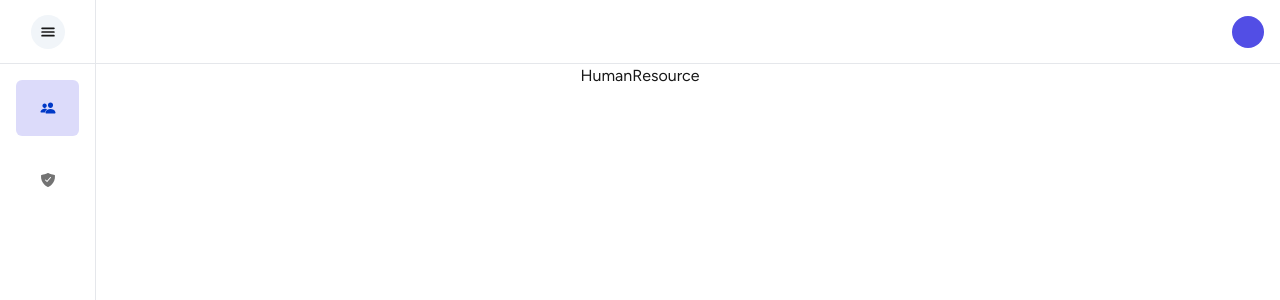
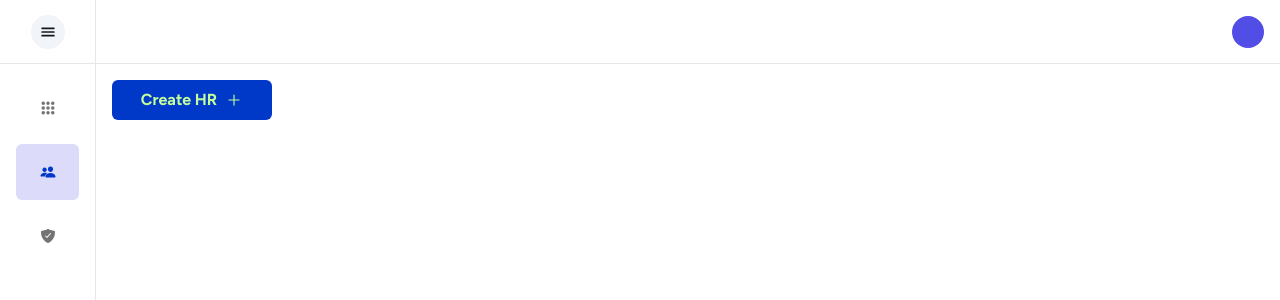
Before and after one commit to rn-mgl/nest-client, a Next.js app: page /nest/controller/hr in a window 1280 px wide. Shown: the top 300 px of the page. Built offline with nearby package versions, Linux system fonts and the light colour scheme.

Commit message:
started add hr

```diff
--- /dev/null
+++ b/app/nest/controller/hr/layout.tsx
@@ -0,0 +1,11 @@
+import { Metadata } from "next";
+
+export const metadata: Metadata = {
+  title: "HR | Admin",
+};
+
+export default function RootLayout({
+  children,
+}: Readonly<{ children: React.ReactNode }>) {
+  return <>{children}</>;
+}
--- a/app/nest/controller/hr/page.tsx
+++ b/app/nest/controller/hr/page.tsx
@@ -1,7 +1,22 @@
-import React from "react";
+import { IoAdd } from "react-icons/io5";
 
 const HumanResource = () => {
-  return <div>HumanResource</div>;
+  return (
+    <div className="w-full h-full flex flex-col items-center justify-start">
+      <div
+        className="w-full h-full flex flex-col items-center justify-start max-w-screen-l-l p-2
+                  t:items-start t:p-4 gap-2"
+      >
+        <button
+          className="bg-accent-blue text-accent-yellow w-full p-2 rounded-md font-bold flex flex-row items-center justify-center
+                  gap-2 t:w-40 hover:brightness-90 transition-all"
+        >
+          Create HR
+          <IoAdd className="text-lg" />
+        </button>
+      </div>
+    </div>
+  );
 };
 
 export default HumanResource;
--- a/app/nest/controller/layout.tsx
+++ b/app/nest/controller/layout.tsx
@@ -1,12 +1,17 @@
 import Nav from "@/src/components/global/Nav";
 import { Metadata } from "next";
-import { IoPeople, IoShieldCheckmark } from "react-icons/io5";
+import { IoApps, IoPeople, IoShieldCheckmark } from "react-icons/io5";
 
 export const metadata: Metadata = {
   title: "Dashboard | Admin",
 };
 
 const NAV_LINKS = [
+  {
+    label: "Dashboard",
+    url: "",
+    icon: <IoApps />,
+  },
   {
     label: "Human Resource",
     url: "/hr",
@@ -23,7 +28,7 @@ export default function RootLayout({
   children,
 }: Readonly<{ children: React.ReactNode }>) {
   return (
-    <div className="w-full h-full flex flex-col items-center justify-start">
+    <div className="w-full h-screen flex flex-col items-center justify-start">
       <Nav home="/nest/controller" navLinks={NAV_LINKS}>
         {children}
       </Nav>
--- a/src/components/global/Nav.tsx
+++ b/src/components/global/Nav.tsx
@@ -12,27 +12,35 @@ const Nav: React.FC<SideNavInterface & { children: React.ReactNode }> = (
 ) => {
   const [sideNavVisible, setSideNavVisible] = React.useState(false);
 
-  const handleSideNavVisible = () => {
-    setSideNavVisible((prev) => !prev);
+  const handleSideNavVisible = (type: "button" | "link") => {
+    setSideNavVisible((prev) => {
+      switch (type) {
+        case "button":
+          return !prev;
+        case "link":
+          // if link and laptop view, maintain side nav state
+          return window.innerWidth >= 1024 ? prev : !prev;
+      }
+    });
   };
 
   const path = usePathname();
 
   const mappedLinks = props.navLinks.map((link) => {
-    const activeLink = path.includes(link.url);
+    const activeLink =
+      link.url === "" ? path === props.home : path.includes(link.url);
 
     return (
       <Link
+        onClick={() => handleSideNavVisible("link")}
         key={link.label}
         href={`${props.home}${link.url}`}
         className={`p-4 rounded-md w-full flex flex-row items-center justify-start transition-all
                      gap-2 h-14 ${
-                       sideNavVisible ? "justify-start" : "justify-center"
-                     } ${
-          activeLink
-            ? "bg-accent-purple/20 font-semibold hover:bg-accent-purple/50"
-            : "bg-white hover:bg-neutral-100"
-        }`}
+                       activeLink
+                         ? "bg-accent-purple/20 font-semibold hover:bg-accent-purple/40"
+                         : "bg-white hover:bg-neutral-100"
+                     }  ${sideNavVisible ? "justify-start" : "justify-center"}`}
       >
         <span
           className={`${activeLink ? "text-accent-blue" : "text-neutral-500"}`}
@@ -51,11 +59,11 @@ const Nav: React.FC<SideNavInterface & { children: React.ReactNode }> = (
   });
 
   return (
-    <div className="w-full flex flex-row items-center justify-start">
+    <div className="w-full h-full flex flex-row items-start justify-center">
       {/* side nav */}
       <div
         className={`w-full h-full fixed top-0 left-0 bg-white flex flex-col items-center justify-start transition-all
-                    t:w-6/12 t:max-w-6/12 t:min-w-6/12 z-50 border-r-[1px] overflow-hidden
+                    t:w-6/12 t:max-w-6/12 t:min-w-6/12 z-50 border-r-[1px] overflow-hidden l-s:static
                     ${
                       sideNavVisible
                         ? "translate-x-0 l-s:translate-x-0 l-s:w-72 l-s:max-w-72 l-s:min-w-72"
@@ -67,7 +75,7 @@ const Nav: React.FC<SideNavInterface & { children: React.ReactNode }> = (
                     ${sideNavVisible ? "justify-between" : "justify-center"}`}
         >
           <button
-            onClick={handleSideNavVisible}
+            onClick={() => handleSideNavVisible("button")}
             className="p-2 rounded-full hover:bg-accent-purple/20 transition-all bg-slate-100"
           >
             <IoMenu className="text-lg" />
@@ -82,7 +90,7 @@ const Nav: React.FC<SideNavInterface & { children: React.ReactNode }> = (
           </div>
         </div>
 
-        <div className="w-full flex flex-col items-center justify-start p-4 gap-4">
+        <div className="w-full flex flex-col items-center justify-start p-4 gap-2">
           {mappedLinks}
         </div>
       </div>
@@ -95,25 +103,23 @@ const Nav: React.FC<SideNavInterface & { children: React.ReactNode }> = (
         />
       ) : null}
 
-      <div className="w-full flex flex-col items-center justify-start">
+      <div className="w-full h-full flex flex-col items-center justify-start">
         {/* head nav */}
         <div className="w-full flex flex-row items-center justify-between p-4 bg-white border-b-[1px] h-16">
-          <div className="hidden l-s:flex">
-            <Logo url={props.home} type="dark" />
-          </div>
-
           <button
-            onClick={handleSideNavVisible}
+            onClick={() => handleSideNavVisible("button")}
             className="p-2 rounded-full hover:bg-accent-purple/20 transition-all l-s:hidden"
           >
             <IoMenu className="text-lg" />
           </button>
 
-          <div className="w-8 h-8 min-w-8 min-h-8 bg-accent-purple rounded-full"></div>
+          <div className="w-8 h-8 min-w-8 min-h-8 bg-accent-purple rounded-full ml-auto"></div>
         </div>
 
         {/* main content */}
-        {props.children}
+        <div className="w-full h-full flex flex-col items-center justify-start overflow-y-auto">
+          {props.children}
+        </div>
       </div>
     </div>
   );
```
